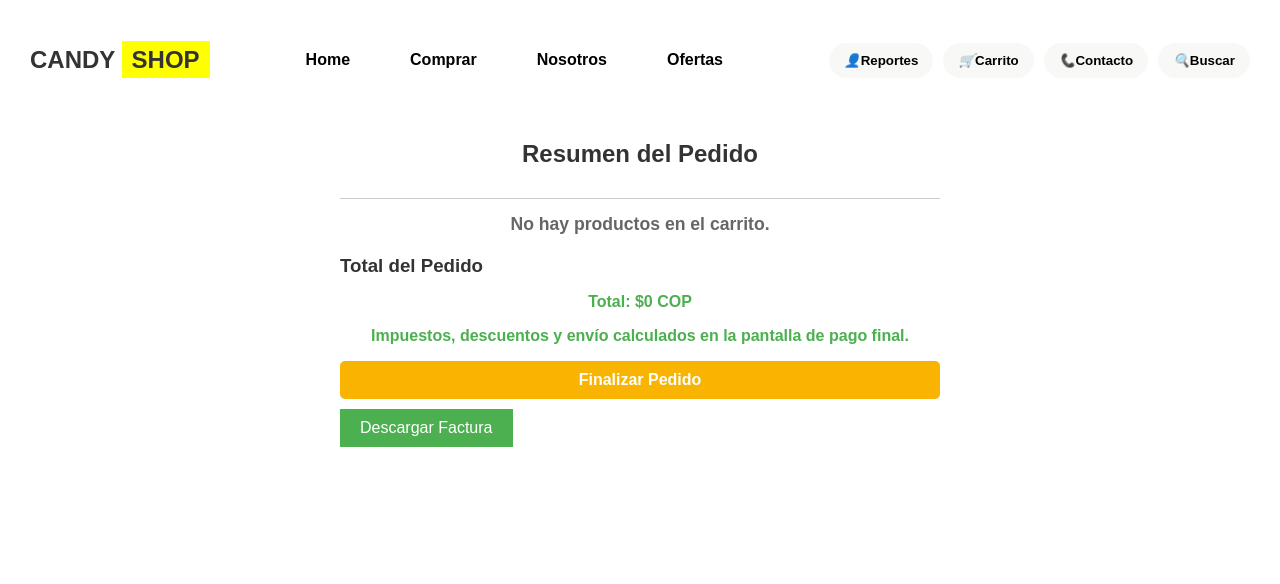
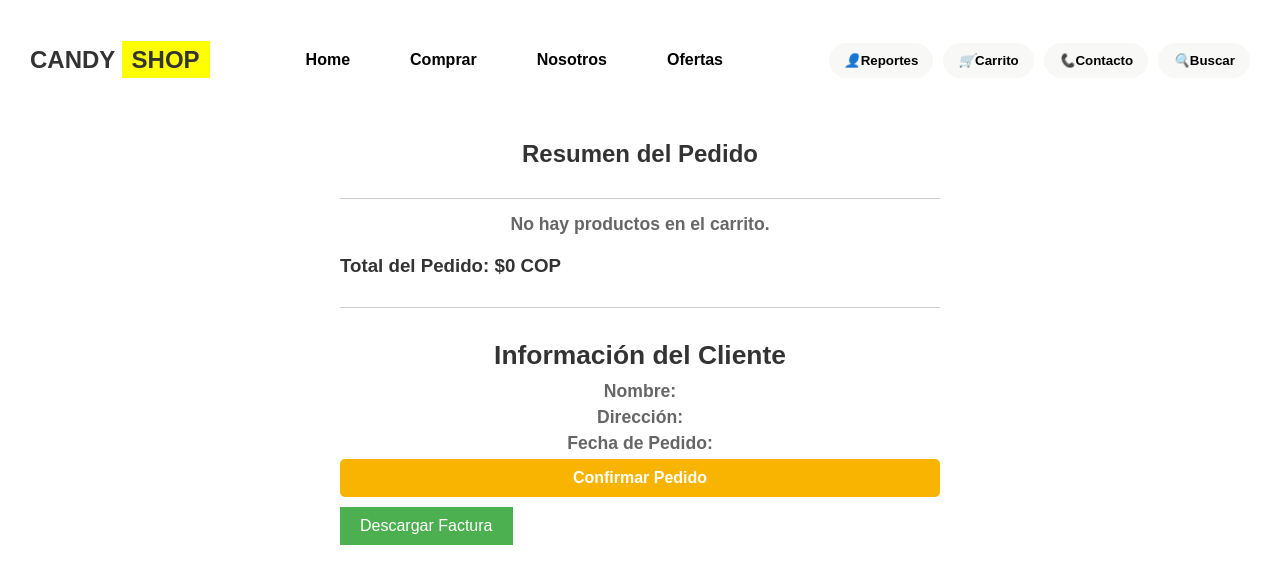
Before and after one commit to Andrew6810/Tienda-de-Dulces, a React (Create React App) app in the folder frontend/: page /checkout in a window 1280 px wide. Shown: the top 584 px of the page. Built offline with nearby package versions, Linux system fonts and the light colour scheme; a small style sheet from the web is missing.

Commit message:
Muestra de Datos de Envio

```diff
--- a/frontend/src/pages/PayPage.js
+++ b/frontend/src/pages/PayPage.js
@@ -2,11 +2,14 @@ import React, { useEffect, useState } from 'react';
 import { useNavigate } from 'react-router-dom';
 import { jsPDF } from 'jspdf'; // Importa jsPDF
 import '../styles/components/PayPage.css';
+import API from '../services/api.js';
 
 const PayPage = () => {
   const navigate = useNavigate();
   const [cartItems, setCartItems] = useState([]);
   const [totalPrice, setTotalPrice] = useState(0);
+  const updatedCartItems = JSON.parse(sessionStorage.getItem('updatedCartItems')) || [];
+  const customer = JSON.parse(sessionStorage.getItem('shippingInfo')) || [];
 
   // Cargar el carrito desde sessionStorage al cargar la página
   useEffect(() => {
@@ -19,6 +22,34 @@ const PayPage = () => {
   }, []);
 
   const handleCheckout = () => {
+    // Enviar la información al backend
+    updatedCartItems.forEach((item) => {
+      item ={
+          id: item.id,
+          description: item.description,
+          name: item.name,
+          quantity: item.quantity,
+          price: item.price,
+      }
+      API.updateProduct(item).then(() => {
+          console.log('Stock actualizado');
+      });
+  });
+
+    // Agregar nuevo comprador
+    API.saveCustomerInfo(customer).then(() => {
+      console.log('Nuevo cliente agregado');
+    });
+
+    const invoice = {
+      address: customer.address,
+      date: customer.date,
+      total: totalPrice,
+      id_customer: customer.id,
+    };
+    API.createInvoice(invoice).then(() => {
+      console.log('Factura creada');
+    });
     // Limpiar el carrito
     sessionStorage.setItem('cartItems', JSON.stringify([]));
     navigate('/');
@@ -74,18 +105,22 @@ const PayPage = () => {
       </div>
 
       <div className="checkout-summary">
-        <h3>Total del Pedido</h3>
-        <p>Total: ${totalPrice} COP</p>
-        <p>Impuestos, descuentos y envío calculados en la pantalla de pago final.</p>
+        <h3>Total del Pedido:  ${totalPrice} COP</h3>
       </div>
+      <div className='cart-summary'>
+        <h2>Información del Cliente</h2>
+        <p><strong>Nombre:</strong> {customer.first_name} {customer.last_name}</p>
+        <p><strong>Dirección:</strong> {customer.address}</p>
+        <p><strong>Fecha de Pedido:</strong> {customer.date}</p>
+      </div>
+
 
       <button
         onClick={handleCheckout}
         className="checkout-button"
       >
-        Finalizar Pedido
+        Confirmar Pedido
       </button>
-
       <button
         onClick={downloadInvoice}
         className="download-button"
--- a/frontend/src/pages/ShippingForm.js
+++ b/frontend/src/pages/ShippingForm.js
@@ -1,7 +1,6 @@
 import React, { useState } from 'react';
 import '../styles/components/ShippingForm.css';
 import { useNavigate } from 'react-router-dom';
-import API from '../services/api.js';
 
 const ShippingForm = () => {
 
@@ -13,6 +12,7 @@ const ShippingForm = () => {
         address: '',
         mail: '',
         phone: '',
+        date: new Date().toLocaleDateString(),
     });
 
     const [submitted, setSubmitted] = useState(false);
@@ -30,17 +30,6 @@ const ShippingForm = () => {
 
         // Guardar los datos en sessionStorage (opcional)
         sessionStorage.setItem('shippingInfo', JSON.stringify(formData));
-        const data = {
-            first_name: formData.first_name,
-            last_name: formData.last_name,
-            address: formData.address,
-            mail: formData.mail,
-            phone: formData.phone,
-        };
-        // Enviar la información al backend
-        API.saveCustomerInfo(data).then(() => {
-            console.log('Información de envío guardada');
-        });
 
         // Actualizar stock de cada item en el carrito
         const cartItems = JSON.parse(sessionStorage.getItem('cartItems'));
@@ -49,19 +38,7 @@ const ShippingForm = () => {
             };
         });
         sessionStorage.setItem('updatedCartItems', JSON.stringify(updatedCartItems));
-        // Enviar la información al backend
-        updatedCartItems.forEach((item) => {
-            item ={
-                id: item.id,
-                description: item.description,
-                name: item.name,
-                quantity: item.quantity,
-                price: item.price,
-            }
-            API.updateProduct(item).then(() => {
-                console.log('Stock actualizado');
-            });
-        });
+
         // Mostrar mensaje de confirmación
         setSubmitted(true);
         navigate('/checkout');
```
